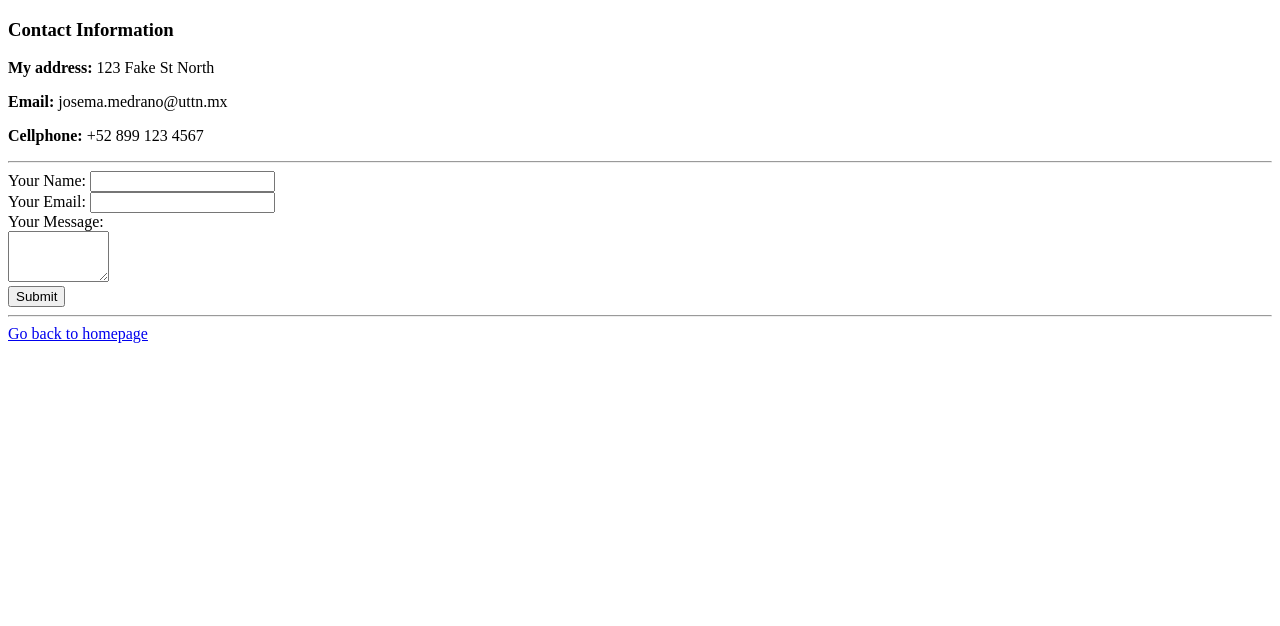
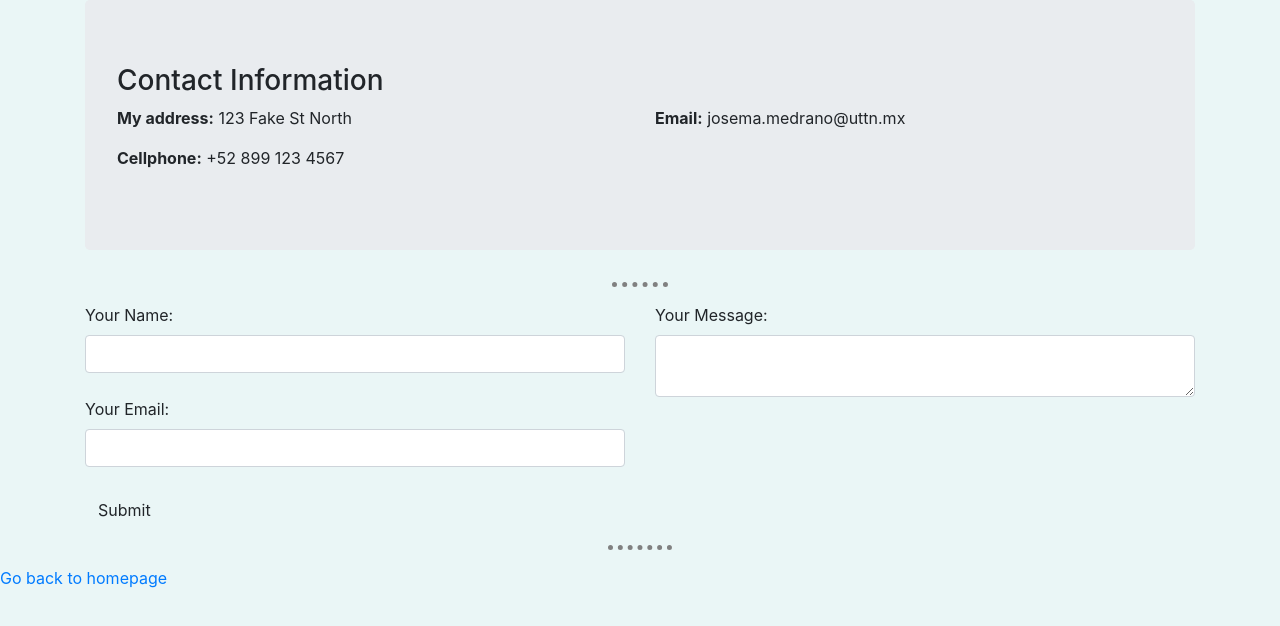
Before and after one commit to JoseMedrano19/cv, a plain HTML site: page Contact.html in a window 1280 px wide. Drawn offline with nearby package versions, Linux system fonts and the light colour scheme.

Commit message:
Add files via upload

```diff
--- /dev/null
+++ b/CSS/styles.css
@@ -0,0 +1,11 @@
+body {
+    background-color: #EAF6F6;
+}
+
+hr {
+    border-style: none;
+    border-top-style: dotted;
+    border-width: 5px;
+    border-color: grey;
+    width: 5%;
+}
--- a/Contact.html
+++ b/Contact.html
@@ -2,27 +2,53 @@
 <html>
 <head>
     <meta charset="utf-8" />
+    <meta name="viewport" content="width=device-width, initial-scale=1, shrink-to-fit=no">
     <title>Contact Me</title>
+    <link rel="stylesheet" href="https://stackpath.bootstrapcdn.com/bootstrap/4.5.2/css/bootstrap.min.css" integrity="sha384-JcKb8q3iqJ61gNV9KGb8thSsNjpSL0n8PARn9HuZOnIxN0hoP+VmmDGMN5t9UJ0Z" crossorigin="anonymous">
+    <link rel="stylesheet" href="CSS/styles.css" />
 </head>
 <body>
+    <div class="container">
+        <div class="jumbotron">
             <h3>Contact Information</h3>
+            <div class="row">
+                <div class="col-md-6">
                     <p><strong>My address:</strong> 123 Fake St North</p>
+                    <p><strong>Cellphone:</strong> +52 899 123 4567</p>
+                </div>
+                <div class="col-md-6">
                     <p><strong>Email:</strong> josema.medrano@uttn.mx</p>
-    <p><strong>Cellphone:</strong> +52 899 123 4567</p>
+                </div>
+            </div>
+        </div>
         <hr />
+        <div class="row">
+            <div class="col-md-12">
                 <form action="mailto:josema.medrano@uttn.mx" method="post" enctype="text/plain">
+                    <div class="row">
+                        <div class="col-md-6">
                             <label>Your Name:</label>
-        <input type="text" name="yourName" value="" />
-        <br />
+                            <input class="form-control" type="text" name="yourName" value="" /><br />
                             <label>Your Email:</label>
-        <input type="email" name="yourEmail" value="" />
-        <br />
-        <label>Your Message:</label>
-        <br />
-        <textarea name="yourMessage" cols="10" rows="3"></textarea>
-        <br />
-        <input type="submit" value="Submit" />
+                            <input class="form-control" type="email" name="yourEmail" value="" /><br />
+                        </div>
+                        <div class="col-md-6">
+                            <label>Your Message:</label><br />
+                            <textarea class="form-control" name="yourMessage"></textarea><br />
+                        </div>
+                    </div>
+                    <div class="row">
+                        <div class="col-md-12">
+                            <input class="btn bnt-primary" type="submit" value="Submit" />
+                        </div>
+                    </div>
                 </form>
+            </div>
+        </div>
+    </div>
+    <script src="https://code.jquery.com/jquery-3.5.1.slim.min.js" integrity="sha384-DfXdz2htPH0lsSSs5nCTpuj/zy4C+OGpamoFVy38MVBnE+IbbVYUew+OrCXaRkfj" crossorigin="anonymous"></script>
+    <script src="https://cdn.jsdelivr.net/npm/popper.js@1.16.1/dist/umd/popper.min.js" integrity="sha384-9/reFTGAW83EW2RDu2S0VKaIzap3H66lZH81PoYlFhbGU+6BZp6G7niu735Sk7lN" crossorigin="anonymous"></script>
+    <script src="https://stackpath.bootstrapcdn.com/bootstrap/4.5.2/js/bootstrap.min.js" integrity="sha384-B4gt1jrGC7Jh4AgTPSdUtOBvfO8shuf57BaghqFfPlYxofvL8/KUEfYiJOMMV+rV" crossorigin="anonymous"></script>
     <hr />
     <a href="index.html">Go back to homepage</a>
 </body>
```
Also changed, not shown: CSS/bacon-styles.css (added, +24 -0 lines), Hobbies.html (+1 -0 lines), index.html (+9 -2 lines), index2.html (added, +17 -0 lines), inputs.html (+1 -0 lines), profile-circle.png (added). Lines whose indentation alone changed are shown as unchanged.
